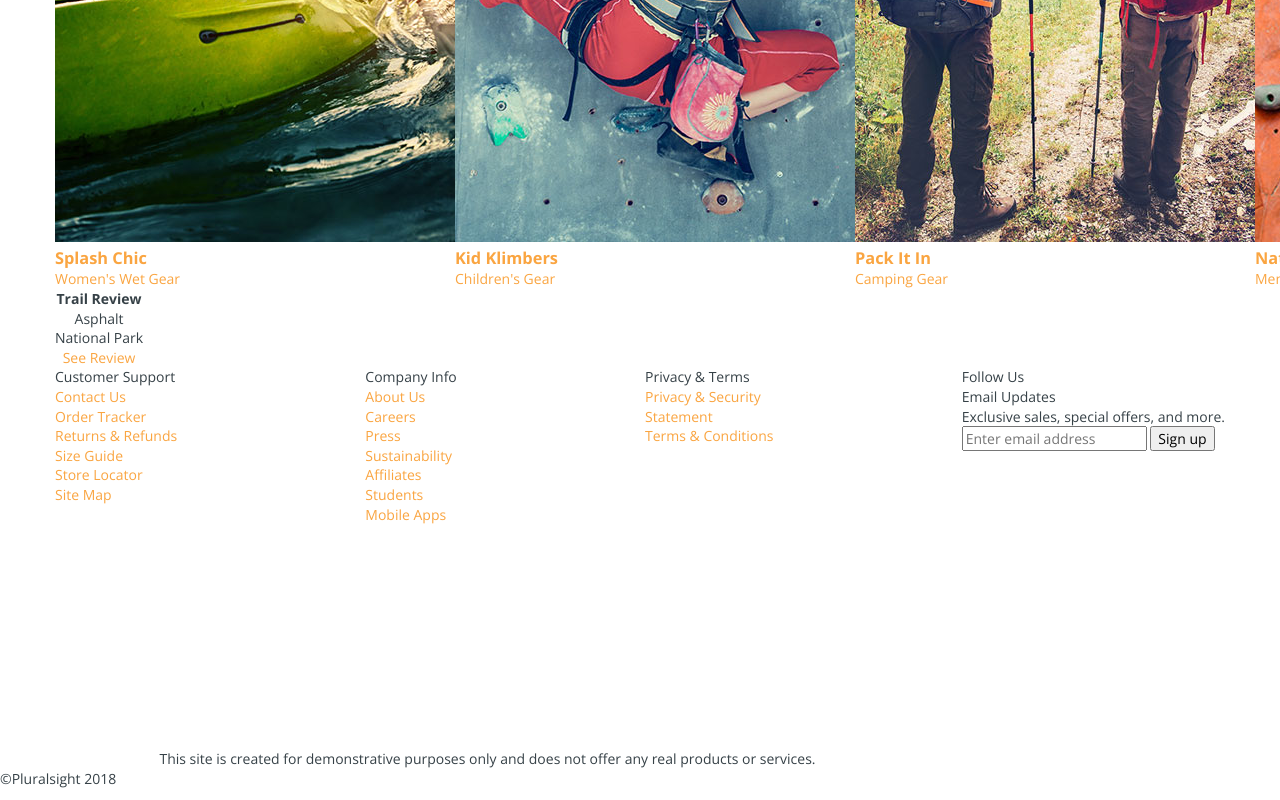
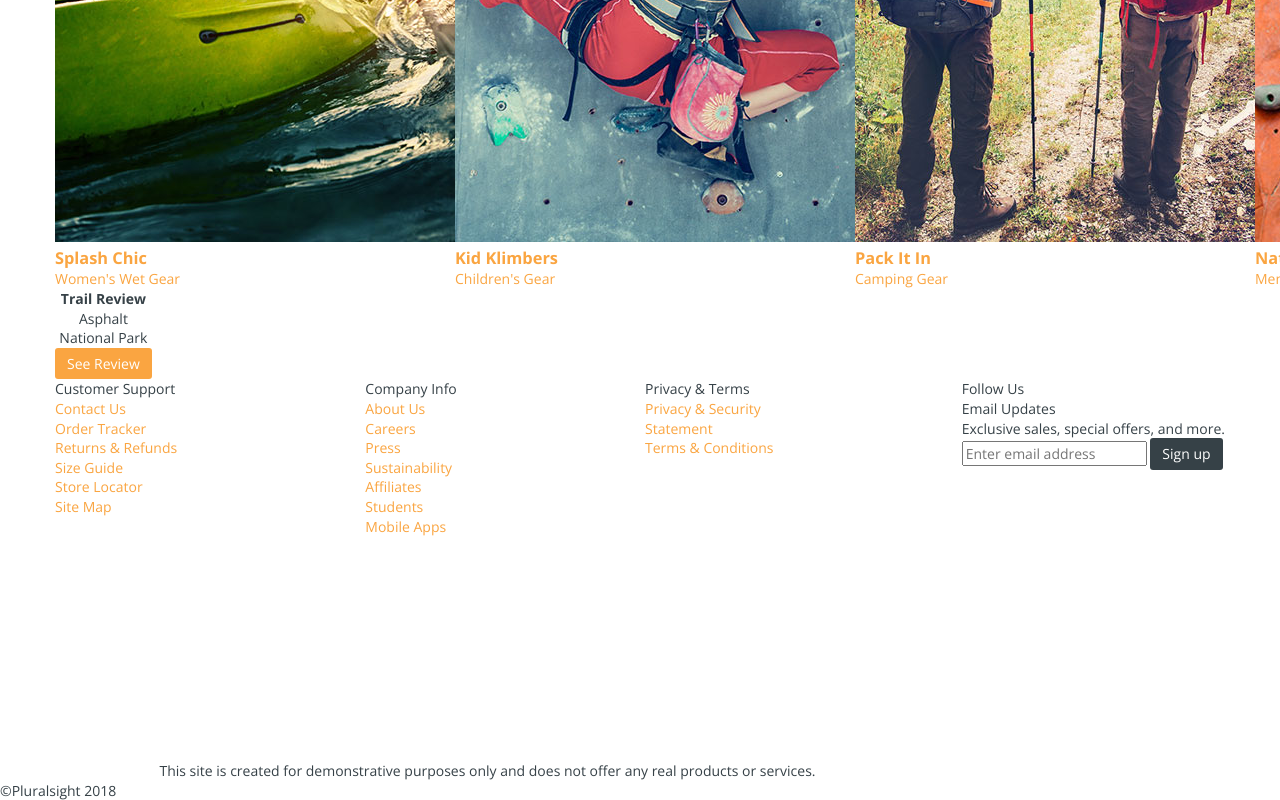
Before and after one commit to 47analogy/rock-climbing-landing-page, a website: page index.html in a window 1280 px wide. Shown: the part 1032-1832 px from the top of the page. Drawn offline with nearby package versions, Linux system fonts and the light colour scheme.

Commit message:
add button classes

```diff
--- a/css/main.css
+++ b/css/main.css
@@ -68,3 +68,21 @@ section {
 .space-between {
   justify-content: space-between;
 }
+
+.btn {
+  cursor: pointer;
+  border: 0;
+  padding: 6px 12px;
+  border-radius: 3px;
+  line-height: 1.4;
+}
+
+.btn-default {
+  color: #ffffff;
+  background: #faa541;
+}
+
+.btn-primary {
+  color: #ffffff;
+  background: #364147;
+}
--- a/index.html
+++ b/index.html
@@ -118,7 +118,7 @@
           <h4>Trail Review</h4>
           <div>Asphalt</div>
           <div>National Park</div>
-          <a href="#">See Review</a>
+          <a class="btn btn-default" href="#">See Review</a>
         </div>
       </section>
     </div>
@@ -169,7 +169,7 @@
             <div>Email Updates</div>
             <div>Exclusive sales, special offers, and more.</div>
             <input type="text" placeholder="Enter email address" />
-            <button>Sign up</button>
+            <button class="btn btn-primary">Sign up</button>
           </div>
         </div>
       </section>
```
